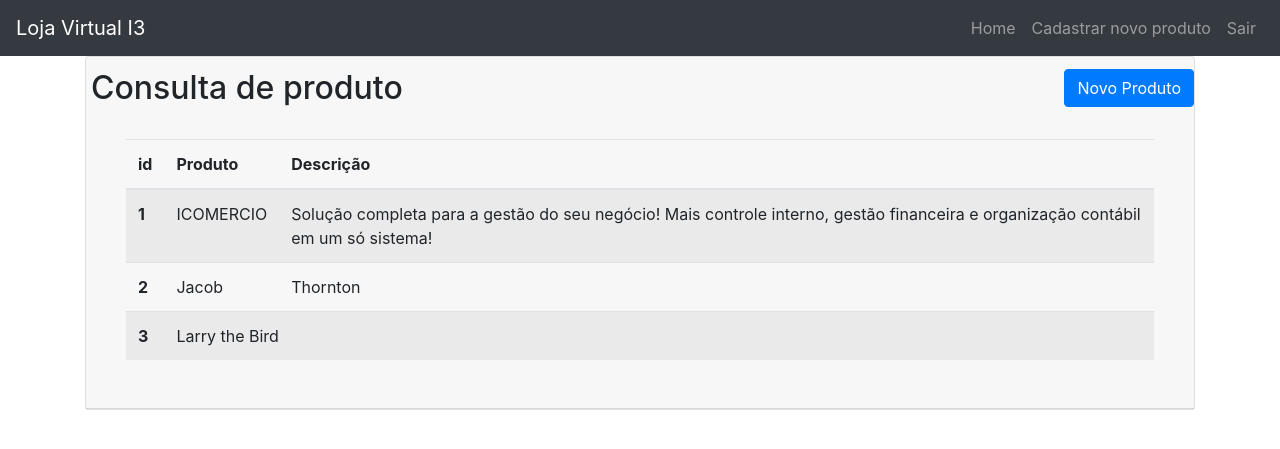
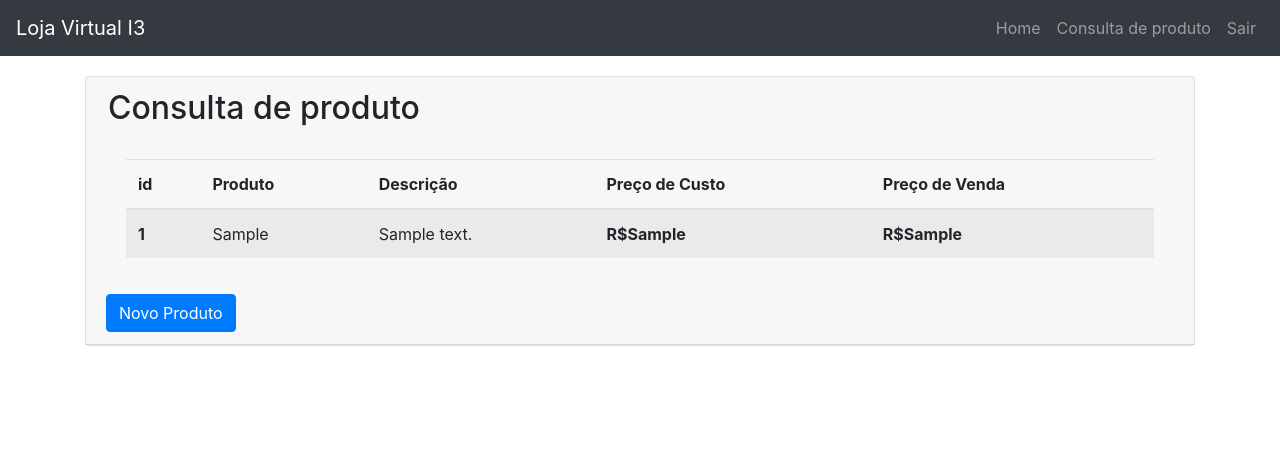
Before and after one commit to guilherme395/WEB-I3, a PHP site: page /produtos.php in a window 1280 px wide. Shown: the top 449 px of the page. Run offline with PHP 8.4, Linux system fonts and the light colour scheme; tables that the repository leaves empty or names only in its code hold one stand-in row (values such as "Sample post").

Commit message:
ajustado a tela de cadastro de produto , e etc

```diff
--- a/produtos.php
+++ b/produtos.php
@@ -1,3 +1,10 @@
+<?php
+
+include_once "conexao.php";
+
+$sql = "SELECT * FROM tb_produto ORDER BY id";
+
+?>
 <!DOCTYPE html>
 <html lang="pt-br">
 <head>
@@ -13,6 +20,10 @@
 
     .table-bg{
         padding-top: 500px;
+    }
+
+    .spc_br{
+        padding-top: 20px;
     }
 
     </style>
@@ -32,7 +43,7 @@
             <a href="loja_i3.php" class="nav-link ">Home</a>
         </li>
         <li class="nav-item lat" >
-            <a href="cadastro_produto.php" class="nav-link">Cadastrar novo produto</a>
+            <a href="produtos.php" class="nav-link">Consulta de produto</a>
         </li>
         <li class="nav-item">
             <a href="index.php" class="nav-link">Sair</a>
@@ -41,14 +52,15 @@
     </div>
 </nav>
 
-<div class="container">
+<div class="container spc_br ">
 
 <div class="card">
   <div class="card-header">
    <div class="row">
-    <h2 class="card-title">Consulta de produto</h2>
-    <input class="btn btn-primary" type="button" value="Novo Produto" style=" position: absolute;  right: 0;">
+    <h2 class="card-title"> &nbsp Consulta de produto</h2>
  </div>
+
+
 
 
     <div class="card-body">
@@ -60,42 +72,58 @@
                 <th scope="col">id</th>
                 <th scope="col">Produto</th>
                 <th scope="col">Descrição</th>
+                <th scope="col">Preço de Custo</th>
+                <th scope="col">Preço de Venda</th>
                 </tr>
             </thead>
+
+            <?php
+
+            if($res = mysqli_query($conexao, $sql)) {
+                $id = array();
+                $produto = array();
+                $descricao = array();
+                $preco_custo = array();
+                $preco_venda = array();
+                $i = 0;
+
+                while($reg = mysqli_fetch_assoc($res)) {
+                    $produto[$i] = $reg['produto'];
+                    $descricao[$i] = $reg['descricao'];
+                    $id[$i] = $reg['id'];
+                    $preco_custo[$i] = $reg['preco_custo'];
+                    $preco_venda[$i] = $reg['preco_venda'];
+            ?>
 
             <tbody>
 
                 <tr>
-            <th scope="row">1</th>
-            <td>ICOMERCIO</td>
-            <td>Solução completa para a gestão do seu negócio! Mais controle interno, gestão financeira e organização contábil em um só sistema!</td>
+                <th><?php echo $id[$i]?></th>
+                <td><?php echo $produto[$i]?></td>
+                <td><?php echo $descricao[$i]?></td>
+                <th>R$<?php echo $preco_custo[$i]?></th>
+                <th>R$<?php echo $preco_venda[$i]?></th>
+
                 </tr>
-            <tr>
-            <th scope="row">2</th>
-            <td>Jacob</td>
-            <td>Thornton</td>
-            </tr>
-            <tr>
-            <th scope="row">3</th>
-            <td colspan="2">Larry the Bird</td>
-            </tr>
-
 
             </tbody>
 
-
-
+            <?php }
+                  } ?>
 
         </table>
 
+    </div>
 
+   <a href="cadastro_produto.php" class="btn btn-primary">Novo Produto</a>
 
-  </div>
  </div>
 
 </div>
 
 
 
+
+
 </body>
 </html>
```
Also changed, not shown: cadastro_produto.php (+23 -2 lines), loja_i3.php (+31 -8 lines), pega_cadastro.php (+9 -5 lines). Lines whose indentation alone changed are shown as unchanged.
